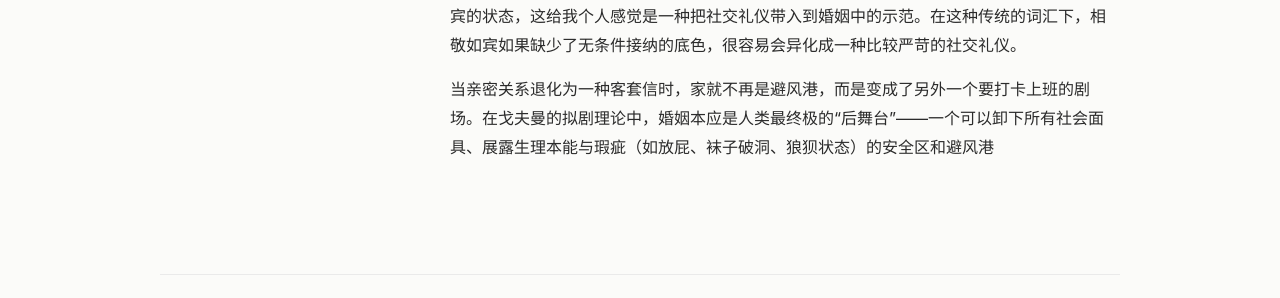
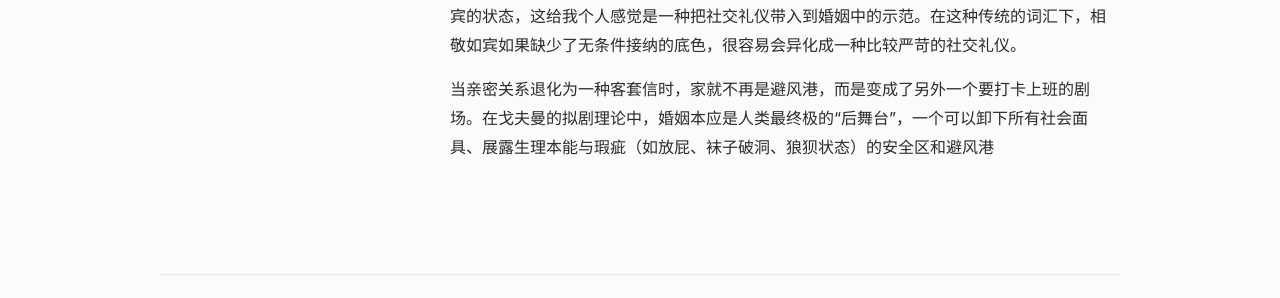
Before and after one commit to Natural-system/self-transcendence, a Jekyll site: the page built from _posts/2026-08-23-在城市里居住，不打招呼，直接去对方家里，意味着什么？——高度原子化下的小型熟人共同体重建。.md, in a window 1280 px wide and 900 px high, scrolled down 5355 px. Shown: the part 541-839 px from the top of the window. Built offline with Jekyll 4.4.1, drawn with Linux system fonts in a browser that asks for light colours; comment, search, counter and statistics services are not loaded; some of the changed text lies outside the part shown.

Commit message:
尝试调整，缺少评论功能 BUG。

```diff
--- a/_posts/2026-08-23-在城市里居住，不打招呼，直接去对方家里，意味着什么？——高度原子化下的小型熟人共同体重建。.md
+++ b/_posts/2026-08-23-在城市里居住，不打招呼，直接去对方家里，意味着什么？——高度原子化下的小型熟人共同体重建。.md
@@ -111,4 +111,4 @@ categories: 心理与社会
 
 她与丈夫一直以来相敬如宾，当这是一个古老的词汇。就我个人来说，我不太喜欢这种相敬如宾的状态，这给我个人感觉是一种把社交礼仪带入到婚姻中的示范。在这种传统的词汇下，相敬如宾如果缺少了无条件接纳的底色，很容易会异化成一种比较严苛的社交礼仪。
 
-当亲密关系退化为一种客套信时，家就不再是避风港，而是变成了另外一个要打卡上班的剧场。在戈夫曼的拟剧理论中，婚姻本应是人类最终极的“后舞台”——一个可以卸下所有社会面具、展露生理本能与瑕疵（如放屁、袜子破洞、狼狈状态）的安全区和避风港
+当亲密关系退化为一种客套信时，家就不再是避风港，而是变成了另外一个要打卡上班的剧场。在戈夫曼的拟剧理论中，婚姻本应是人类最终极的“后舞台”，一个可以卸下所有社会面具、展露生理本能与瑕疵（如放屁、袜子破洞、狼狈状态）的安全区和避风港
```
